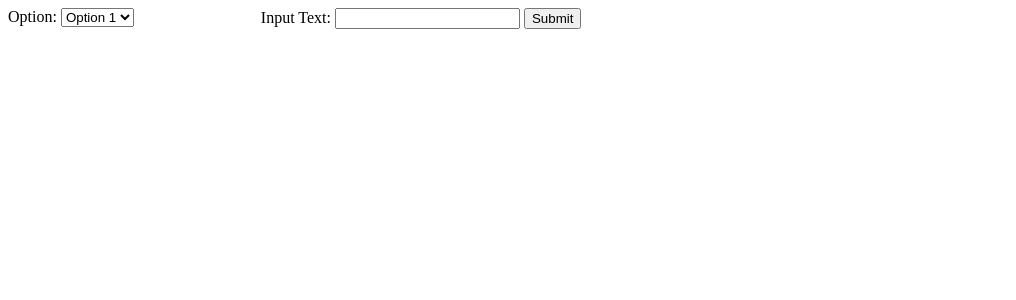
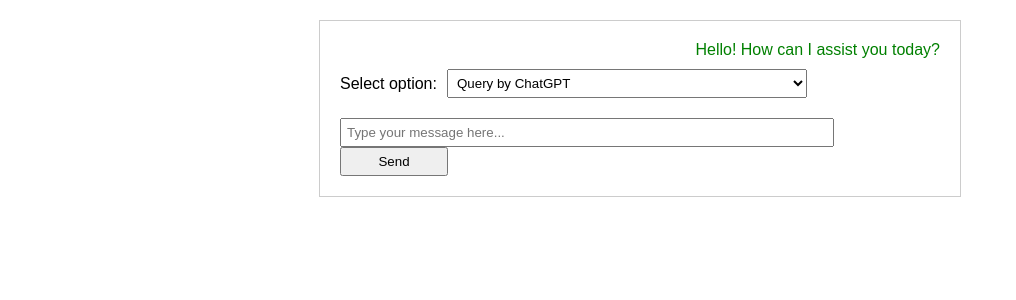
Before and after one commit to kevin866/IntelliHealth, a Flask app: page / in a window 1280 px wide. Shown: the top 300 px of the page, without its empty margins (0-1016 px from the left). Run offline with Flask 3, Linux system fonts and the light colour scheme; parts of the project's set-up code (start-up, migrations or seed data) failed here and were passed over.

Commit message:
update chatbot

```diff
--- a/chatbot/app.py
+++ b/chatbot/app.py
@@ -1,11 +1,187 @@
-from flask import Flask, render_template, request
+from flask import Flask, render_template, request, jsonify
+from dotenv import load_dotenv
+import pdb
+import os
+import openai
+import pinecone
+from dotenv import dotenv_values
+from langchain.embeddings.openai import OpenAIEmbeddings
+from langchain.text_splitter import CharacterTextSplitter
+from langchain.vectorstores import Pinecone
+from langchain.document_loaders import TextLoader
+from langchain.chat_models import ChatOpenAI
+from langchain.chains.conversation.memory import ConversationBufferWindowMemory
+from langchain.chains import RetrievalQA
+from langchain.agents import Tool
+from langchain.agents import initialize_agent
+
+load_dotenv()  # Load environment variables from .env file
+
+openai_api_key = os.getenv("OPENAI_API_KEY")
+
+# Set your OpenAI API key
+openai.api_key = openai_api_key
+
+env_vars = dotenv_values('.env')
+PINECONE_API_KEY = env_vars['PINECONE_KEY']
+PINECONE_ENV = env_vars['PINECONE_ENVIRON']
+#PINECONE_API_KEY = getpass.getpass("Pinecone API Key:")
+# initialize pinecone
+pinecone.init(
+    api_key=PINECONE_API_KEY,  # find at app.pinecone.io
+    environment=PINECONE_ENV,  # next to api key in console
+)
+# chat completion llm
+llm = ChatOpenAI(
+    openai_api_key=openai_api_key,
+    model_name='gpt-3.5-turbo',
+    temperature=0.0
+)
+# conversational memory
+conversational_memory = ConversationBufferWindowMemory(
+    memory_key='chat_history',
+    k=5,
+    return_messages=True
+)
+
+text_field = "text"
+index_name = "complication"
+# switch back to normal index for langchain
+index = pinecone.Index(index_name)
+embed = OpenAIEmbeddings()
+
+vectorstore = Pinecone(
+    index, embed.embed_query, text_field
+)
+# retrieval qa chain
+qa = RetrievalQA.from_chain_type(
+    llm=llm,
+    chain_type="stuff",
+    retriever=vectorstore.as_retriever()
+)
+
+tools = [
+    Tool(
+        name='Knowledge Base',
+        func=qa.run,
+        description=(
+            'use this tool when answering general knowledge queries to get '
+            'more information about the topic'
+        )
+    )
+]
+
+agent = initialize_agent(
+    agent='chat-conversational-react-description',
+    tools=tools,
+    llm=llm,
+    verbose=True,
+    max_iterations=3,
+    early_stopping_method='generate',
+    memory=conversational_memory
+)
+
 app = Flask(__name__)
-@app.route('/', methods=['GET', 'POST'])
-def index():
-    if request.method == 'POST':
-        # Handle the form submission
-        selected_option = request.form['option']
-        # Do something with the selected option
+conversation_history = []
 
-    # Render the HTML template
+@app.route('/')
+def home():
     return render_template('index.html')
+
+@app.route('/chat', methods=['POST'])
+def chat():
+    #pdb.set_trace()
+    message = request.form['message']
+    #print(request.form)  # Add this line to print the form data
+
+    option = request.form['select-option']
+
+    conversation_history = []
+    # Append user message to conversation history
+    conversation_history.append({'role': 'user', 'content': message})
+
+    # Get response from language model
+    response = generate_response(message, option)
+
+    # Append model response to conversation history
+    conversation_history.append({'role': 'model', 'content': response})
+
+    return jsonify({'message': response})
+
+def answer_by_context(question, context):
+    response_a = openai.Completion.create(
+            prompt=f"Answer the question based on the context below, \
+                  and if the question can't be answered based on the context, \
+                      say \"I don't know\"\n\nContext: \
+                          {context}\n\n---\n\nQuestion: {question}\nAnswer:",
+            temperature=0,
+            max_tokens=150,
+            top_p=1,
+            frequency_penalty=0,
+            presence_penalty=0,
+            stop=None,
+            model="text-davinci-003",
+        )
+    return response_a["choices"][0]["text"].strip()
+
+def response_from_pinecone_index(input_text):
+    #input_file = "cdc_diabetes_text_2.txt"
+    embeddings = OpenAIEmbeddings()
+    index_name = "complication"
+    #docsearch = Pinecone.from_documents(docs, embeddings, index_name=index_name)
+    # if you already have an index, you can load it like this
+    docsearch = Pinecone.from_existing_index(index_name, embeddings)
+    #question = "What is the symptoms of diabetes?"
+    docs = docsearch.similarity_search(input_text, k=3)
+    print(docs[0].page_content)
+    context = docs[0].page_content
+    answer = answer_by_context(input_text,context)
+    return answer
+
+def generate_response(message, option):
+    # Combine conversation history and current message
+    conversation = [{'role': item['role'], 'content': item['content']} for item in conversation_history]
+    conversation.append({'role': 'user', 'content': message})
+
+    # Convert conversation to OpenAI GPT-3 input format
+    input_text = '\n'.join([f"{item['role']}: {item['content']}" for item in conversation])
+
+    # Call the language model API
+    # Debug: Print the input text
+    #print("Input Text:", input_text)
+    # Start the debugger
+    #pdb.set_trace()
+    if option == "chatgpt":
+        #response_b = openai.Completion.create(
+        #    model='gpt-3.5-turbo',#engine='text-davinci-003',
+        #    prompt=input_text,
+        #    max_tokens=50
+        #)
+
+        completion = openai.ChatCompletion.create(
+            model="gpt-3.5-turbo",
+            messages=[
+                {"role": "system", "content": "You are a helpful assistant."},
+                {"role": "user", "content": input_text}
+                ]
+        )
+        #pdb.set_trace()
+        #print(completion)
+        reply = completion.choices[0].message['content']
+        # Extract the model's reply from the response
+        #reply = response_b.choices[0].text.strip()
+        if not reply.startswith("From ChatGPT"):
+            reply = "From ChatGPT: " + reply
+        return reply
+    else:
+        result = agent(input_text)
+        reply2 = result['output']
+        #reply2 = response_from_pinecone_index(input_text)
+        if not reply2.startswith("From Diabetes Content"):
+            reply2 = "From Diabetes Content: " + reply2
+        #print(response)
+        return reply2
+    #return response
+
+if __name__ == '__main__':
+    app.run(debug=True)
--- a/chatbot/templates/index.html
+++ b/chatbot/templates/index.html
@@ -1,25 +1,143 @@
 <!DOCTYPE html>
 <html>
 <head>
-    <title>Flask HTML Example</title>
+    <title>Chat Application</title>
+    <style>
+        body {
+            font-family: Arial, sans-serif;
+            margin: 20px;
+        }
+        .chat-container {
+            max-width: 600px;
+            margin: 0 auto;
+            padding: 20px;
+            border: 1px solid #ccc;
+        }
+        .message {
+            margin-bottom: 10px;
+        }
+        .user-message {
+            text-align: left;
+            color: blue;
+        }
+        .model-message {
+            text-align: right;
+            color: green;
+        }
+        .input-container {
+            margin-top: 20px;
+        }
+        .message-input {
+            width: 80%;
+            padding: 5px;
+        }
+        .send-button {
+            width: 18%;
+            padding: 5px;
+        }
+        .option-container {
+            display: flex;
+            align-items: center;
+            margin-bottom: 10px;
+        }
+        .option-container label {
+            margin-right: 10px;
+        }
+        .option-container select {
+            width: 60%;
+            padding: 5px;
+        }
+    </style>
 </head>
 <body>
-    <form method="POST" action="/">
-        <div style="float: left; width: 20%;">
-            <label for="option">Option:</label>
-            <select name="option" id="option">
-                <option value="option1">Option 1</option>
-                <option value="option2">Option 2</option>
-                <option value="option3">Option 3</option>
+    <div class="chat-container">
+        <div class="message">
+            <div class="model-message">Hello! How can I assist you today?</div>
+        </div>
+
+        <!-- Selection options -->
+        <div class="option-container">
+            <label>Select option:</label>
+            <select name="select-option" id="select-option" style="float: left;">
+                <option value="chatgpt">Query by ChatGPT</option>
+                <option value="diabetes">Query by Diabetes Content</option>
             </select>
         </div>
-        <div style="float: right; width: 80%;">
-            <label for="input_text">Input Text:</label>
-            <input type="text" name="input_text" id="input_text">
-            <button type="submit">Submit</button>
+
+        <div id="conversation"></div>
+        <div class="input-container">
+
+            <input type="text" id="message-input" class="message-input" placeholder="Type your message here...">
+            <button type="button" id="send-button" class="send-button">Send</button>
         </div>
-        <div style="clear: both;"></div>
 
-    </form>
+    </div>
+
+    <script>
+        document.addEventListener('DOMContentLoaded', function() {
+            var conversation = document.getElementById('conversation');
+            var messageInput = document.getElementById('message-input');
+            var sendButton = document.getElementById('send-button');
+            var selectOption = document.getElementById('select-option');
+
+            // Event listener for select option change
+            selectOption.addEventListener('change', function() {
+                updateSelectOption();
+            });
+
+            sendButton.addEventListener('click', function() {
+                var message = messageInput.value.trim();
+                if (message !== '') {
+                    sendMessage(message);
+                    messageInput.value = '';
+                }
+            });
+
+            function updateSelectOption() {
+                selectOption = document.getElementById('select-option');
+            }
+
+            // Send message when Enter key is pressed
+            messageInput.addEventListener('keydown', function(event) {
+                if (event.key === 'Enter') {
+                    var message = messageInput.value.trim();
+                    if (message !== '') {
+                        sendMessage(message);
+                        messageInput.value = '';
+                    }
+                }
+            });
+
+            function sendMessage(message) {
+                var messageContainer = document.createElement('div');
+                messageContainer.className = 'message user-message';
+                messageContainer.textContent = message;
+                conversation.appendChild(messageContainer);
+                conversation.scrollTop = conversation.scrollHeight;
+
+                 // Modify the body to include both message and select-option fields
+                var body = 'message=' + encodeURIComponent(message);
+                body += '&select-option=' + encodeURIComponent(selectOption.value);
+
+
+                fetch('/chat', {
+                    method: 'POST',
+                    headers: {
+                        'Content-Type': 'application/x-www-form-urlencoded'
+                    },
+                    body: body
+                })
+                .then(response => response.json())
+                .then(data => {
+                    var modelMessageContainer = document.createElement('div');
+                    modelMessageContainer.className = 'message model-message';
+                    modelMessageContainer.textContent = data.message;
+                    conversation.appendChild(modelMessageContainer);
+                    conversation.scrollTop = conversation.scrollHeight;
+                })
+                .catch(error => console.log(error));
+            }
+        });
+    </script>
 </body>
 </html>
```
